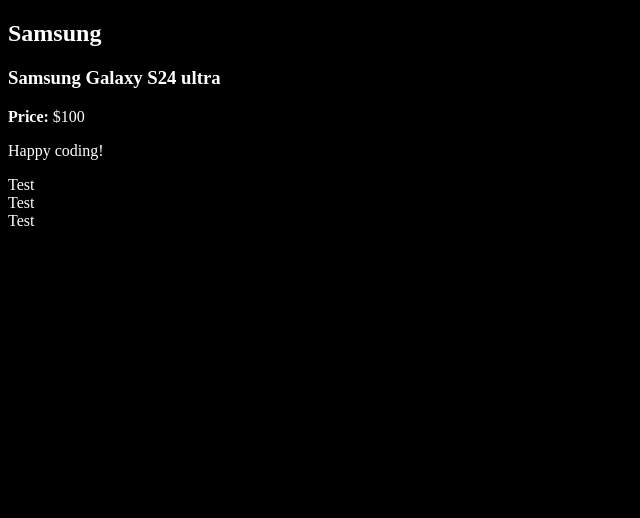
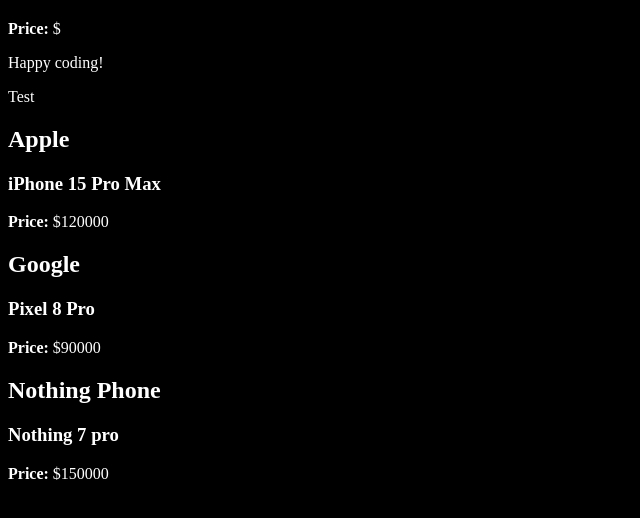
Before and after one commit to Shakhoyat/React-with-vite101, a React (Vite) app in the folder vite-project-101/: page / in a window 1280 px wide. Shown: the top 518 px of the page, without its empty margins (0-640 px from the left). Built offline with nearby package versions, Linux system fonts and the light colour scheme.

Commit message:
using props

```diff
--- a/vite-project-101/src/App.jsx
+++ b/vite-project-101/src/App.jsx
@@ -3,6 +3,7 @@
 import Shujon from './components/Test'
 // Importing the Person component and Test component from the components directory
 import Sohan from './components/Product'
+import Product from './components/Product'
 function App() {
   return (
     <>
@@ -14,8 +15,9 @@
       <p>Happy coding!</p>
       {/* <Person /> */}
       <Shujon />
-      <Shujon />
-      <Shujon />
+      <Product brand="Apple" name="iPhone 15 Pro Max" price={120000} />
+      <Product brand="Google" name="Pixel 8 Pro" price={90000} />
+      <Product brand="Nothing Phone" name="Nothing 7 pro" price={150000} />
     </>
   )
 }
--- a/vite-project-101/src/components/Product.jsx
+++ b/vite-project-101/src/components/Product.jsx
@@ -1,18 +1,12 @@
 import React from 'react'
 
-const Product = () => {
-    const obj = {
-        name: "Samsung Galaxy S24 ultra",
-        brand: "Samsung",
-        price: 100,
-        description: "Samsung Galaxy S24 ultra is a flagship smartphone with advanced features and specifications.",
-        inStock: true,
-    };
+const Product = (props) => {
+
     return (
         <div>
-            <h2>{obj.brand}</h2>
-            <h3>{obj.name}</h3>
-            <p><strong>Price:</strong> ${obj.price}</p>
+            <h2>{props.brand}</h2>
+            <h3>{props.name}</h3>
+            <p><strong>Price:</strong> ${props.price}</p>
         </div>
     )
 }
```
